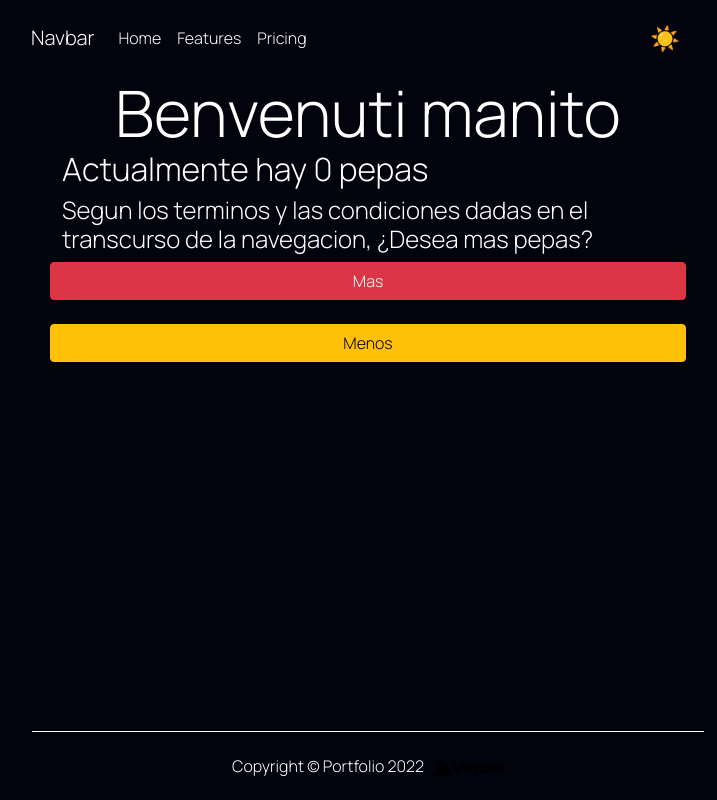
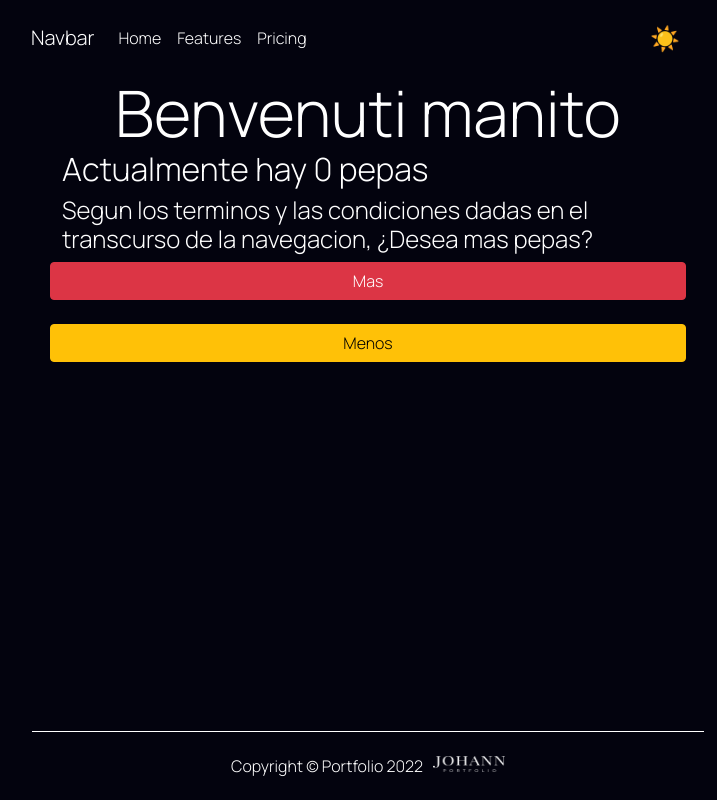
Before and after one commit to johannholzmann/portfolio, a Next.js app: page / in a window 1280 px wide. Shown: the whole page, without its empty margins (272-989 px from the left). Built offline with nearby package versions, Linux system fonts and the light colour scheme.

Commit message:
Add logo to footer

```diff
--- a/components/footer/footer.js
+++ b/components/footer/footer.js
@@ -1,27 +1,26 @@
-import { Container } from "react-bootstrap";
+import { Col, Container } from "react-bootstrap";
 import Link from 'next/link';
 import styles from "./footer.module.css";
 
-import Image from 'next/image'
-
-
+import Logo from "../logo/logo";
 
 function Footer() {
     return (
         <div className={styles.footer_container}>
             <footer className={styles.footer}>
+                <Col sm={10} className={styles.col_data_footer}>
                     <Link href="#hola">
                         <a>
                             {'Copyright © Portfolio '}
-
                             {new Date().getFullYear()}
                             {' '}
-                        <span className={styles.logo}>
-                            <Image src="/vercel.svg" alt="Vercel Logo" width={72} height={16} />
-                        </span>
+                            <div className={styles.logo_container}>
+                                <Logo />
+                            </div>
                             {' '}
                         </a>
                     </Link>
+                </Col>
             </footer>
         </div>
     );
--- a/components/footer/footer.module.css
+++ b/components/footer/footer.module.css
@@ -25,8 +25,6 @@
     padding-right: 14px;
 }
 
-
-.logo {
-    height: 1em;
-    margin-left: 0.5rem;
+.logo_container{
+    padding-left: 10px;
 }
```
Lines whose indentation alone changed are shown as unchanged.
